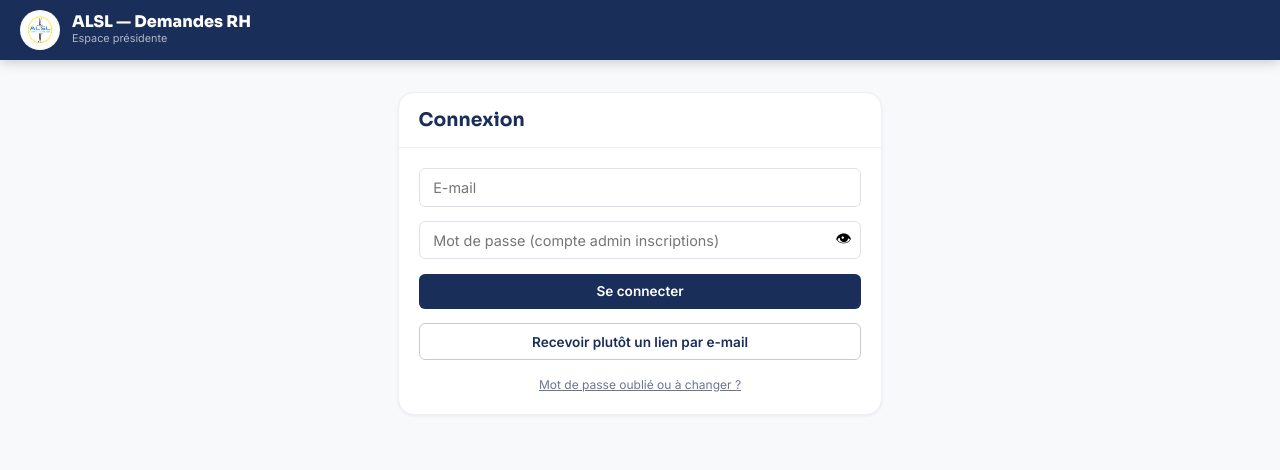
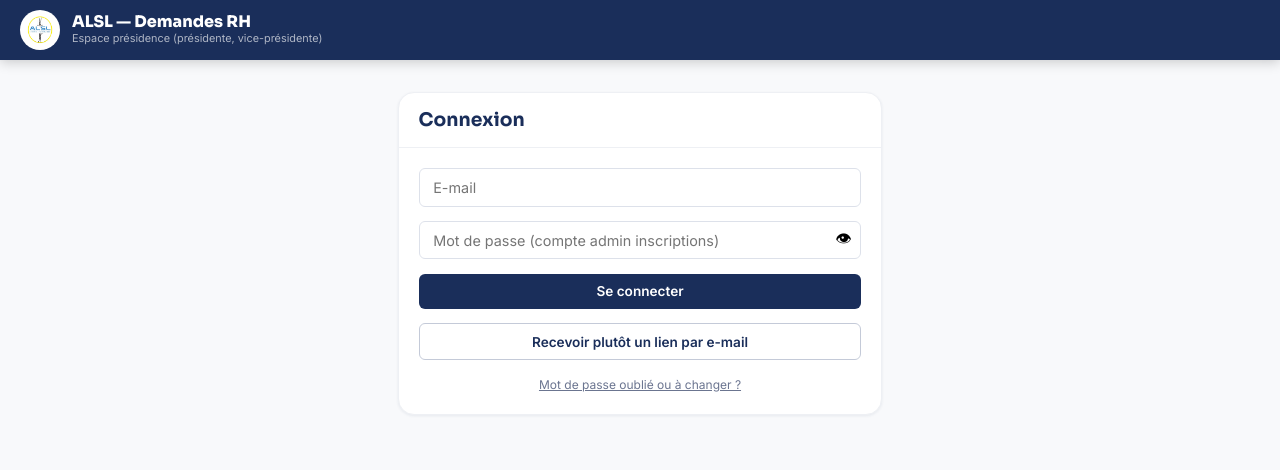
Before and after one commit to elodiealsl-hash/alsl-inscriptions, a plain HTML site: page rh-admin.html in a window 1280 px wide. Drawn offline with nearby package versions, Linux system fonts and the light colour scheme.

Commit message:
Add files via upload

```diff
--- a/rh-admin.html
+++ b/rh-admin.html
@@ -14,7 +14,7 @@
 <nav class="topnav">
   <div class="brand">
     <img src="logo-alsl.jpg" alt="Logo ALSL">
-    <div><div class="brand-title">ALSL — Demandes RH</div><div class="brand-sub">Espace présidente</div></div>
+    <div><div class="brand-title">ALSL — Demandes RH</div><div class="brand-sub">Espace présidence (présidente, vice-présidente)</div></div>
   </div>
   <div class="nav-right" id="nav-right"></div>
 </nav>
```
